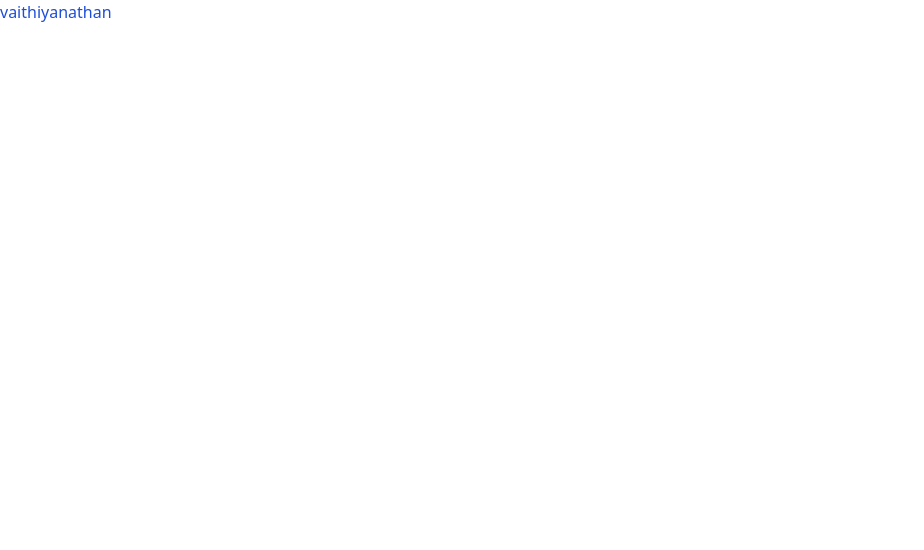
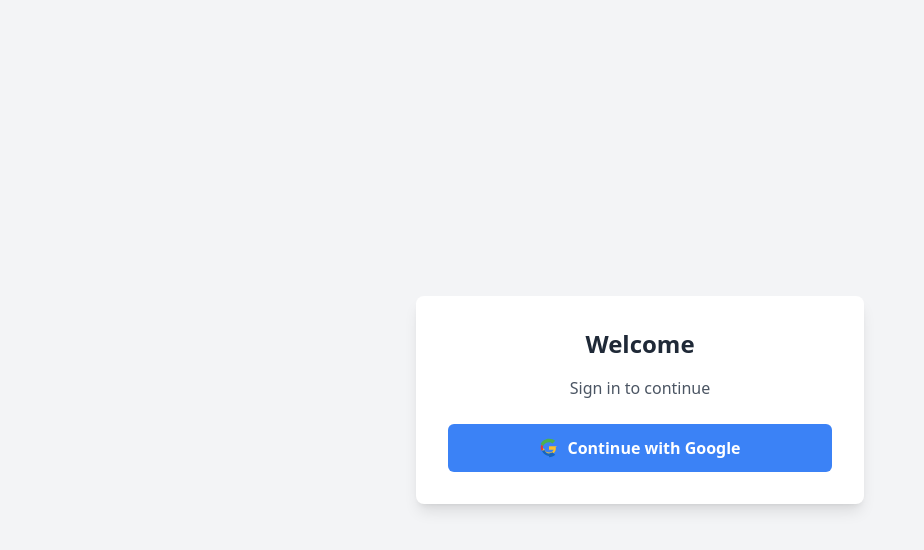
Before and after one commit to Vaithiyanathant/VISION-SENSE-KYN-HACKATHON, a React (Vite) app: page /login in a window 1280 px wide. Shown: the top 550 px of the page, without its empty margins (0-924 px from the left). Built offline with nearby package versions, Linux system fonts and the light colour scheme.

Commit message:
Login page

```diff
--- /dev/null
+++ b/firebase.js
@@ -0,0 +1,21 @@
+import { initializeApp } from "firebase/app";
+import { getAuth, GoogleAuthProvider } from "firebase/auth";
+
+// Firebase configuration
+const firebaseConfig = {
+  apiKey: "AIzaSyAMf6Fcx3QBEIku6za-bXN3BaSjQLB5wY0",
+  authDomain: "evehub-3ac27.firebaseapp.com",
+  projectId: "evehub-3ac27",
+  storageBucket: "evehub-3ac27.appspot.com",
+  messagingSenderId: "304350232087",
+  appId: "1:304350232087:web:437d4450a1ee51f8b82652"
+};
+
+// Initialize Firebase app
+const app = initializeApp(firebaseConfig);
+
+// Initialize Firebase Authentication and Google Auth Provider
+const auth = getAuth(app);
+const provider = new GoogleAuthProvider();
+
+export { auth, provider };
--- a/package.json
+++ b/package.json
@@ -10,8 +10,11 @@
     "preview": "vite preview"
   },
   "dependencies": {
+    "@google/generative-ai": "^0.21.0",
+    "firebase": "^11.1.0",
     "react": "^18.3.1",
-    "react-dom": "^18.3.1"
+    "react-dom": "^18.3.1",
+    "react-router-dom": "^6.28.1"
   },
   "devDependencies": {
     "@eslint/js": "^9.17.0",
--- a/src/App.jsx
+++ b/src/App.jsx
@@ -1,12 +1,18 @@
 /** @format */
 
 import React from "react";
+import { BrowserRouter as Router, Route, Routes } from "react-router-dom";
+import Home from "./Pages/Home";
+import Login from "./Pages/Login";
 
 const App = () => {
 	return (
-		<>
-			<div className="text-blue-700">vaithiyanathan</div>
-		</>
+		<Router>
+		<Routes>
+		  <Route path="/" element={<Home />} />
+		  <Route path="/login" element={<Login />} />
+		</Routes>
+	  </Router>
 	);
 };
 
--- /dev/null
+++ b/src/Pages/Home.jsx
@@ -0,0 +1,11 @@
+import React from 'react'
+
+const Home = () => {
+  return (
+    <div>
+      Home
+    </div>
+  )
+}
+
+export default Home
--- /dev/null
+++ b/src/Pages/Login.jsx
@@ -0,0 +1,60 @@
+import React from 'react';
+import { useNavigate } from 'react-router-dom';
+import { signInWithPopup } from 'firebase/auth';
+import { auth, provider } from '../../firebase'; // Adjust path as needed
+
+const Login = () => {
+  const navigate = useNavigate();
+
+  const handleGoogleSignIn = () => {
+    signInWithPopup(auth, provider)
+      .then((result) => {
+        const user = result.user;
+        console.log('User Info:', user);
+        navigate('/');
+      })
+      .catch((error) => {
+        console.error('Error during sign-in:', error);
+        alert('Login failed. Please try again.');
+      });
+  };
+
+  return (
+    <div className="flex items-center justify-center h-screen bg-gray-100">
+      <div className="bg-white shadow-lg rounded-lg p-8 max-w-md w-full text-center">
+        <h1 className="text-2xl font-bold mb-4 text-gray-800">Welcome</h1>
+        <p className="text-gray-600 mb-6">Sign in to continue</p>
+        <button
+          onClick={handleGoogleSignIn}
+          className="flex items-center justify-center w-full py-3 px-4 bg-blue-500 text-white font-semibold rounded-md hover:bg-blue-600 transition duration-200"
+        >
+          <svg
+            className="w-5 h-5 mr-2"
+            xmlns="http://www.w3.org/2000/svg"
+            viewBox="0 0 48 48"
+          >
+            <path
+              fill="#fbc02d"
+              d="M43.6 20.4H42V20H24v8h11.3C33.2 32.4 29.1 35 24 35c-6.1 0-11.1-4.6-12.3-10.6L8 27c1.9 8 9 14 16 14 9.2 0 16.5-7.5 16.5-16.5 0-1.1-.1-2.1-.4-3.1z"
+            />
+            <path
+              fill="#e53935"
+              d="M10.1 18.9l-4.1-3.2c-2.4 4.6-2.4 10.2 0 14.9l4.1-3.2C8.9 24.3 8.9 19.7 10.1 18.9z"
+            />
+            <path
+              fill="#4caf50"
+              d="M24 10c3.2 0 6.2 1.2 8.5 3.2l6.4-6.4C35.3 3.6 30 2 24 2 15 2 7.2 7.6 4 14.5l6.1 4.5C12.9 13.5 18 10 24 10z"
+            />
+            <path
+              fill="#1565c0"
+              d="M24 46c6 0 11.2-2.3 15-6.1l-6.7-5.7C29.8 35.6 27 37 24 37c-5 0-9.3-3.3-10.7-8.1L7.2 31c3.3 6.8 10.3 12 16.8 12z"
+            />
+          </svg>
+          Continue with Google
+        </button>
+      </div>
+    </div>
+  );
+};
+
+export default Login;
```
Also changed, not shown: src/Pages/Test.jsx (added), src/utils.js (added), 1 other file (tests, documents, lock files or other folders).
